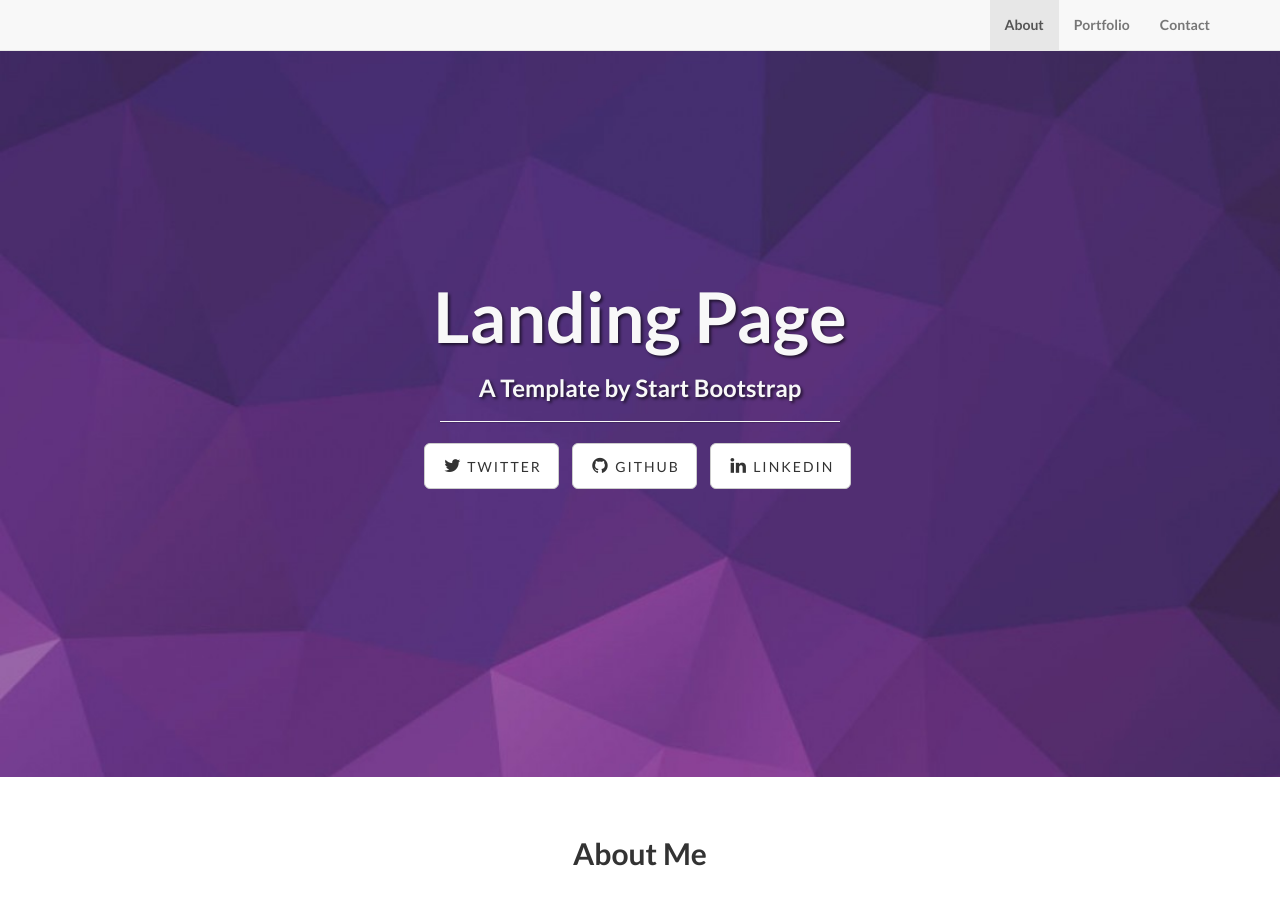
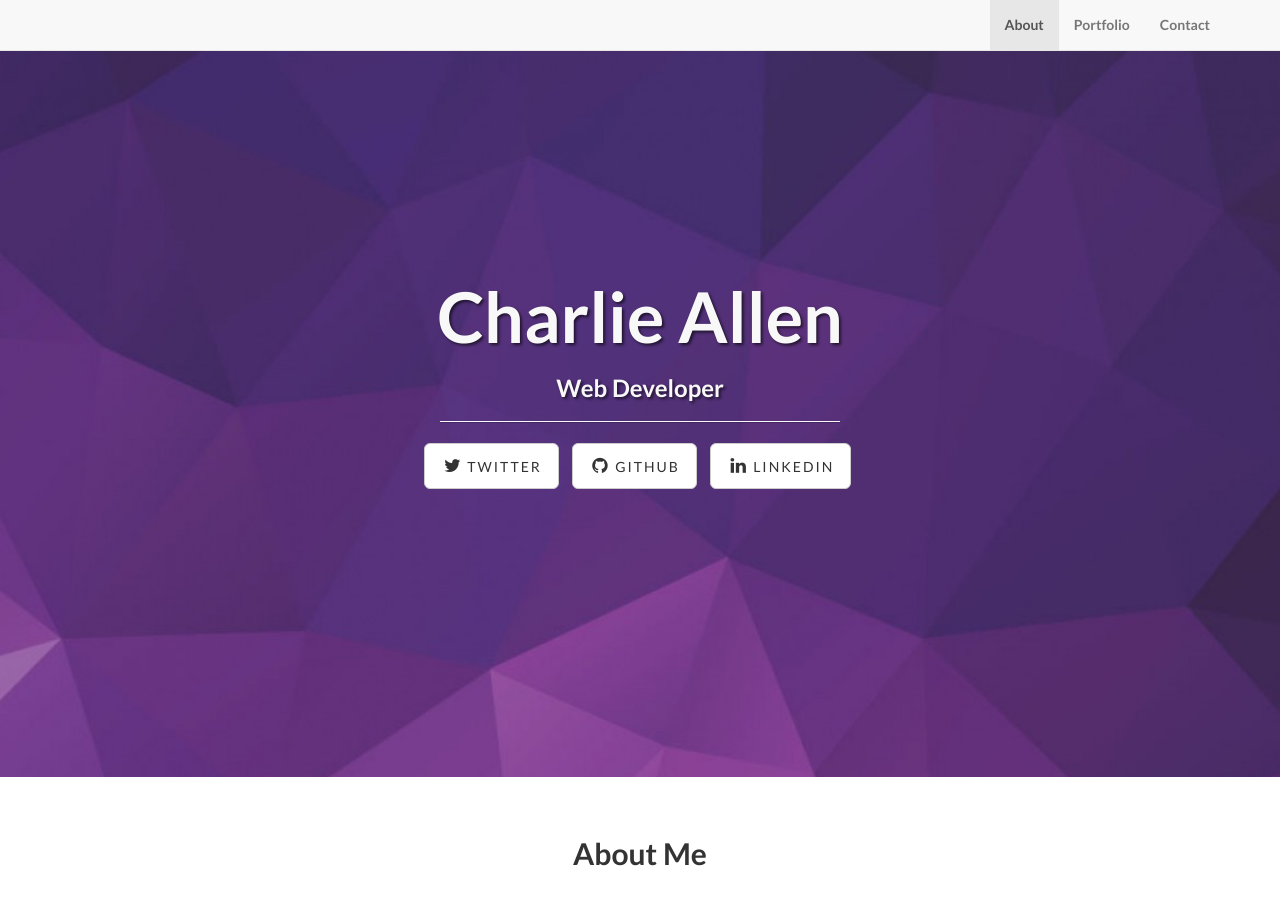
Before and after one commit to CharlieAllen/CharlieAllen.github.io, a Jekyll site: the page built from index.html, in a window 1280 px wide and 900 px high. Built offline with Jekyll 4.4.1, drawn with Linux system fonts in a browser that asks for light colours.

Commit message:
jumbotron content changed

```diff
--- a/_includes/header.html
+++ b/_includes/header.html
@@ -39,8 +39,10 @@
 			<div class="row">
 				<div class="col-lg-12">
 					<div class="intro-message">
-						<h1>{{ page.title }}</h1>
-						<h3>{{ page.subTitle }}</h3>
+						<!-- <h1>{{ page.title }}</h1> -->
+                        <h1>Charlie Allen</h1>
+						<!-- h3>{{ page.subTitle }}</h3> -->
+                        <h3>Web Developer</h3>
 						<hr class="intro-divider">
 						<ul class="list-inline intro-social-buttons">
 							{% for social in site.social %}
```
